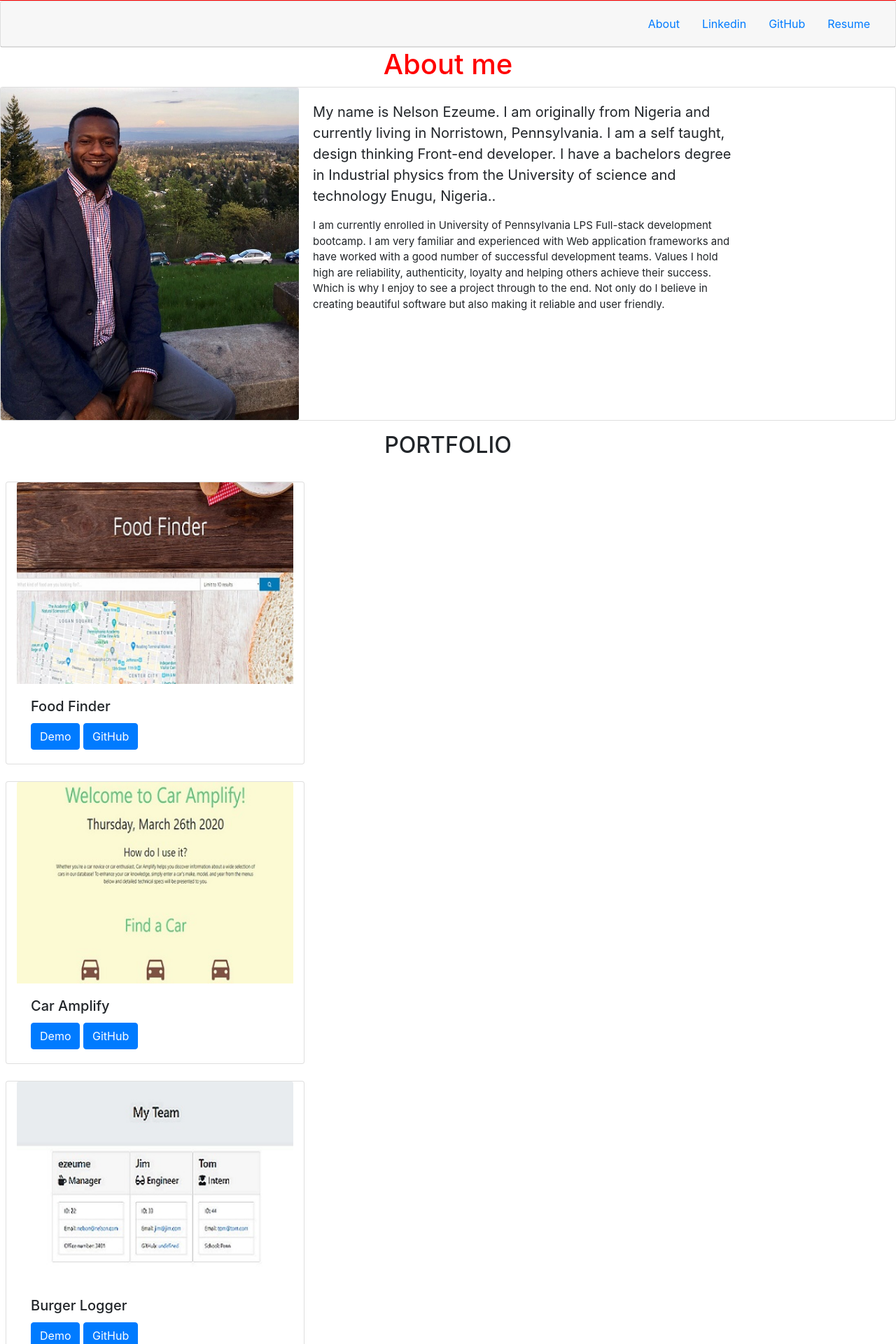
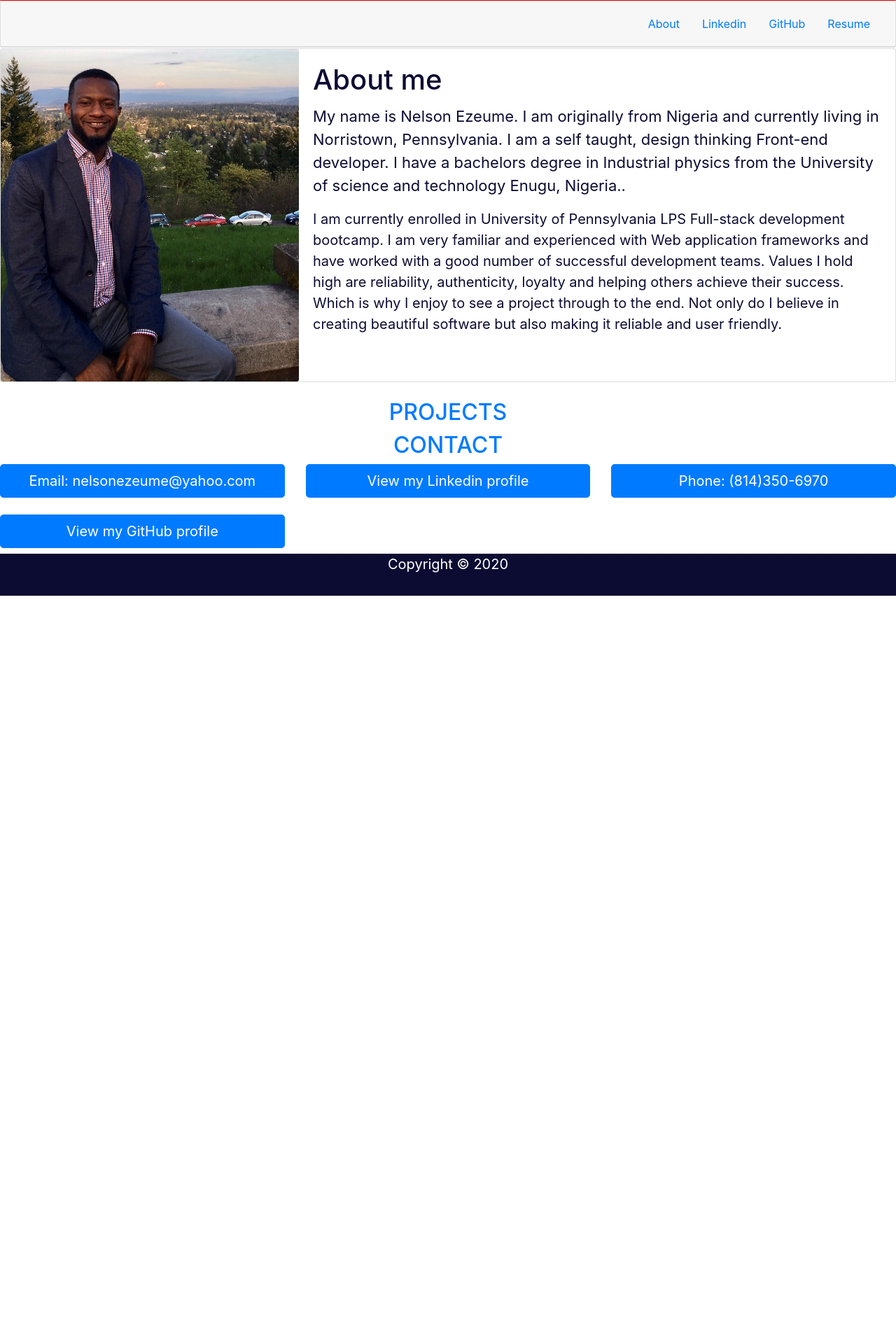
Before and after one commit to ezeume/portfolio, a React (Create React App) app: page / in a window 1280 px wide. Shown: the part 199-2119 px from the top of the page at 70% size. After the commit the page ends 1050 px from the top, so only its background shows below. Built offline with nearby package versions, Linux system fonts and the light colour scheme.

Commit message:
addded route links

```diff
--- a/src/App.js
+++ b/src/App.js
@@ -3,6 +3,7 @@ import Header from "./components/Header/";
 import Footer from "./components/Footer/";
 import Project from "./components/Project/";
 import About from "./components/About/";
+import NavTabs from "./components/NavTabs";
 import Contact from "./components/Contact/";
 import { BrowserRouter as Router, Route } from "react-router-dom";
 
@@ -11,9 +12,10 @@ function App() {
     <Router>
       <div>
         <Header />
+        {/* <NavTabs /> */}
         <switch>
         <Route exact path="/" component={About} />
-        <Route exact path="/" component={Project} />
+        <Route exact path="/Project" component={Project} />
         <Route exact path="/" component={Contact} />
         {/* <Route component={NoMatch} /> */}
         </switch>
--- a/src/components/About/index.js
+++ b/src/components/About/index.js
@@ -6,17 +6,17 @@ function About() {
     <>
     <div className="row">
         <div className="col-12">
-          <h2 className="subheader-text" id="about">About me</h2>
+
         </div>
       </div>
-    <div className="card mb-3">
+    <div className="card mb-4">
       <div className="row no-gutters">
         <div className="col-md-4">
           <img src={require("../../Images/me.jpg")} className="card-img" alt="Me" />
         </div>
-        <div className="col-md-6">
+        <div className="col-md-8">
           <div className="card-body">
-            {/* <h5 className="card-title" id="about">About me</h5> */}
+            <h5 className="card-title" id="about">About me</h5>
             <p className="card-text1" id="sub1">
               My name is Nelson Ezeume. I am originally from Nigeria and
               currently living in Norristown, Pennsylvania. I am a self taught,
@@ -38,6 +38,11 @@ function About() {
         </div>
       </div>
     </div>
+    <div className="row">
+        <div className="col-12">
+          <a href="..." className="subheader-text"><h2>PROJECTS</h2></a>
+        </div>
+      </div>
     </>
   );
 }
--- a/src/components/About/style.css
+++ b/src/components/About/style.css
@@ -1,12 +1,16 @@
 #about{
-    color: red;
+    color: rgb(12, 12, 51);
     font-size: 40px;
 }
 
 #sub1{
-font-size: 20px;
+font-style: serif;
+font-size: 22px;
+color:  rgb(12, 12, 51);
 }
 
 #sub2{
-    font-size: 15px;
+    font-style: serif;
+    font-size: 20px;
+    color:  rgb(12, 12, 51);
 }
--- a/src/components/Contact/index.js
+++ b/src/components/Contact/index.js
@@ -6,32 +6,32 @@ function Contact() {
     <>
             <div class="row">
                   <div class="col-12">
-                      <h2 class="subheader-text">CONTACT</h2>
+                  <a href="..." className="subheader-text"><h2>CONTACT</h2></a>
                   </div>
             </div>
 
             <div class="row">
-                <div class="col-xl-6 col-lg-6 col-md-12 col-sm-12 mb-4">
+                <div class="col-xl-4 col-lg-6 col-md-12 col-sm-12 mb-4">
                     <a href="mailto:nelsonezeume@yahoo.com" class="text-dark text-decoration-none" target="_blank">
                         <button type="button" class="btn btn-primary btn-lg btn-block">Email:
                             nelsonezeume@yahoo.com</button>
                     </a>
                 </div>
 
-                <div class="col-xl-6 col-lg-6 col-md-12 col-sm-12 mb-4">
+                <div class="col-xl-4 col-lg-6 col-md-12 col-sm-12 mb-4">
                     <a href="https://www.linkedin.com/in/nelson-ezeume-93b750a5/" class="text-dark text-decoration-none"
                         target="_blank">
                         <button type="button" class="btn btn-primary btn-lg btn-block">View my Linkedin
                             profile</button></a>
                 </div>
 
-                <div class="col-xl-6 col-lg-6 col-md-12 col-sm-12 mb-2">
+                <div class="col-xl-4 col-lg-6 col-md-12 col-sm-12 mb-2">
                     <a href="..." class="text-dark text-decoration-none">
                         <button type="button" class="btn btn-primary btn-lg btn-block">Phone: (814)350-6970</button>
                     </a>
                 </div>
 
-                <div class="col-xl-6 col-lg-6 col-md-12 col-sm-12 mb-2">
+                <div class="col-xl-4 col-lg-6 col-md-12 col-sm-12 mb-2">
                     <a href="https://github.com/ezeume" class="text-dark text-decoration-none" target="_blank">
                         <button type="button" class="btn btn-primary btn-lg btn-block">View my GitHub profile</button>
                     </a>
--- a/src/components/Footer/style.css
+++ b/src/components/Footer/style.css
@@ -4,4 +4,6 @@ footer {
     font-size: 20px;
     text-align: center;
     height: 60px;
+    justify-content: bottom;
+
 }
--- /dev/null
+++ b/src/components/NavTabs.js
@@ -0,0 +1,29 @@
+import React from "react";
+import { Link, useLocation } from "react-router-dom";
+
+function NavTabs() {
+  // This allows the component to check the route any time the user uses a link to navigate.
+  const location = useLocation();
+
+  return (
+    <ul className="nav nav-tabs">
+
+      <li className="nav-item">
+        <Link to="/">Home</Link>
+      </li>
+
+      <li className="nav-item">
+        <Link
+          to="/about">Projects</Link>
+      </li>
+
+      <li className="nav-item">
+        <Link
+          to="/contact">Contact</Link>
+      </li>
+
+    </ul>
+  );
+}
+
+export default NavTabs;
--- a/src/components/Project/index.js
+++ b/src/components/Project/index.js
@@ -5,21 +5,16 @@ import "../Project/style.css";
 function Project() {
   return (
     <>
-      <div className="row">
-        <div className="col-12">
-          <h2 className="subheader-text">PORTFOLIO</h2>
-        </div>
-      </div>
 
       <div className="card col-lg-4 col-12 md-5 mb-4 mt-4 my-2 mx-2 mt-4">
         <img src={require("../../Images/foodfinder.jpg")} className="card-img-top" alt="FoodApp" />
         <div className="card-body">
           <h5 className="card-title">Food Finder</h5>
-          <a href="#" className="btn btn-primary">
+          <a href="https://ezeume.github.io/FoodFinder/" target="_blank" className="btn btn-primary">
             Demo
           </a>
           {" "}
-          <a href="#" className="btn btn-primary">
+          <a href="https://github.com/ezeume/FoodFinder" target="_blank" className="btn btn-primary">
             GitHub
           </a>
         </div>
@@ -28,37 +23,37 @@ function Project() {
         <img src={require("../../Images/carApp.jpg")} className="card-img-top" alt="CarAmp" />
         <div className="card-body">
           <h5 className="card-title">Car Amplify</h5>
-          <a href="#" className="btn btn-primary">
+          <a href="https://car-amplify.herokuapp.com/" target="_blank" className="btn btn-primary">
             Demo
           </a>
           {" "}
-          <a href="#" className="btn btn-primary">
+          <a href="https://github.com/ezeume/Car_amplify" target="_blank" className="btn btn-primary">
             GitHub
           </a>
         </div>
       </div>
       <div className="card col-lg-4 col-12 md-5 mb-4 mt-4 my-2 mx-2 mt-4">
-        <img src={require("../../Images/team-gen.jpg")} className="card-img-top" alt="TeamGen" />
+        <img src={require("../../Images/team-gen.jpg")} className="card-img-top" alt="Burger" />
         <div className="card-body">
           <h5 className="card-title">Burger Logger</h5>
-          <a href="#" className="btn btn-primary">
+          <a href="https://burger-logger-application.herokuapp.com/" target="_blank" className="btn btn-primary">
             Demo
           </a>
           {" "}
-          <a href="#" className="btn btn-primary">
+          <a href="https://github.com/ezeume/Burger-logger" target="_blank" className="btn btn-primary">
             GitHub
           </a>
         </div>
       </div>
       <div className="card col-lg-4 col-12 md-5 mb-4 mt-4 my-2 mx-2 mt-4">
-        <img src={require("../../Images/burger.png")} className="card-img-top" alt="Burger" />
+        <img src={require("../../Images/burger.png")} className="card-img-top" alt="TeamGen" />
         <div className="card-body">
           <h5 className="card-title">Team Generator</h5>
-          <a href="#" className="btn btn-primary">
+          <a href="https://youtu.be/AFBQUwSQM1o"  target="_blank" className="btn btn-primary">
             Demo
           </a>
           {" "}
-          <a href="#" className="btn btn-primary">
+          <a href="https://github.com/ezeume/team-generato" target="_blank" className="btn btn-primary">
             GitHub
           </a>
         </div>
@@ -67,11 +62,11 @@ function Project() {
         <img src={require("../../Images/empdirectory.jpg")} className="card-img-top" alt="Employee-Directory" />
         <div className="card-body">
           <h5 className="card-title">Employee Directory</h5>
-          <a href="#" className="btn btn-primary">
+          <a href="https://ezeume.github.io/employee-directory/" target="_blank" className="btn btn-primary">
             Demo
           </a>
           {" "}
-          <a href="#" className="btn btn-primary">
+          <a href="https://github.com/ezeume/employee-directory" target="_blank" className="btn btn-primary">
             GitHub
           </a>
         </div>
@@ -80,11 +75,11 @@ function Project() {
         <img src={require("../../Images/workout.jpg")} className="card-img-top" alt="Workout-tracker" />
         <div className="card-body">
           <h5 className="card-title">Fitness Tracker</h5>
-          <a href="#" className="btn btn-primary">
+          <a href="https://quiet-gorge-37627.herokuapp.com/" target="_blank" className="btn btn-primary">
             Demo
           </a>
           {" "}
-          <a href="#" className="btn btn-primary">
+          <a href="https://github.com/ezeume/Workout-tracker" target="_blank" className="btn btn-primary">
             GitHub
           </a>
         </div>
```
Also changed, not shown: 1 other file (tests, documents, lock files or other folders).
